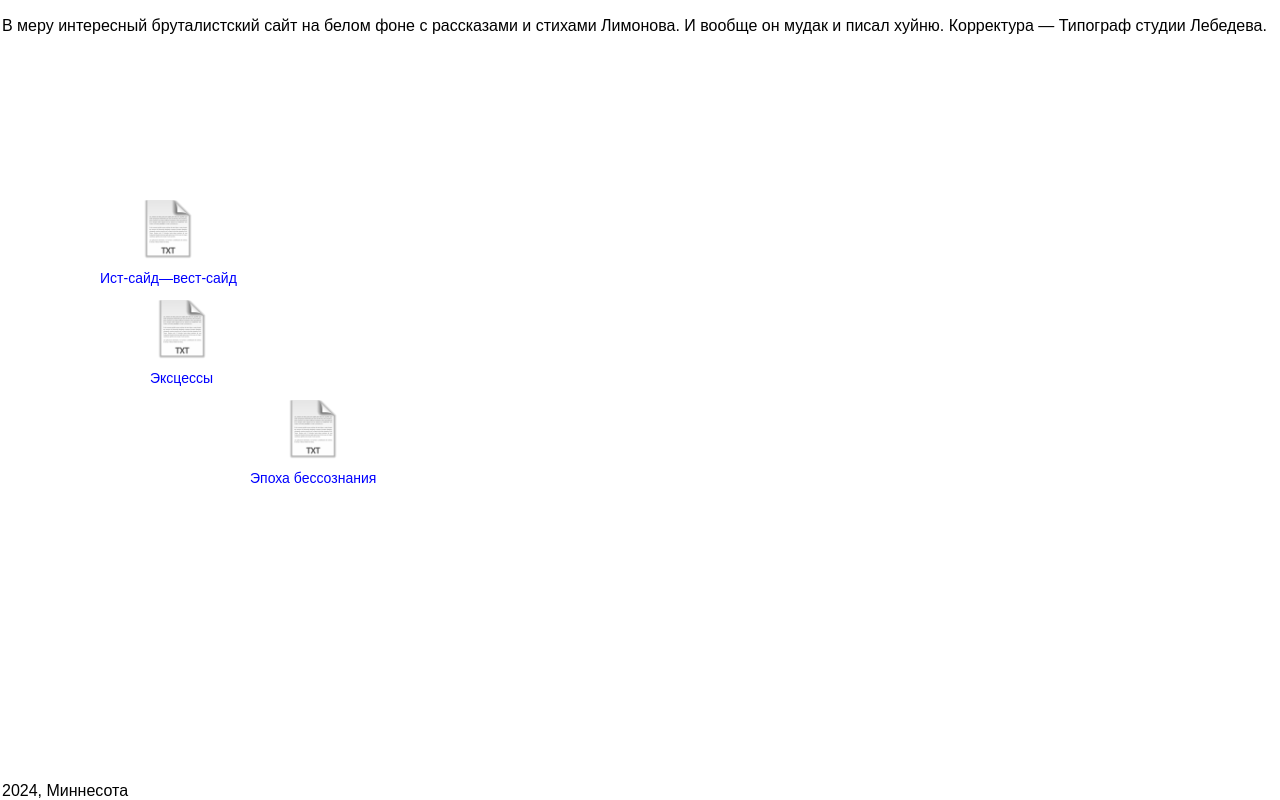
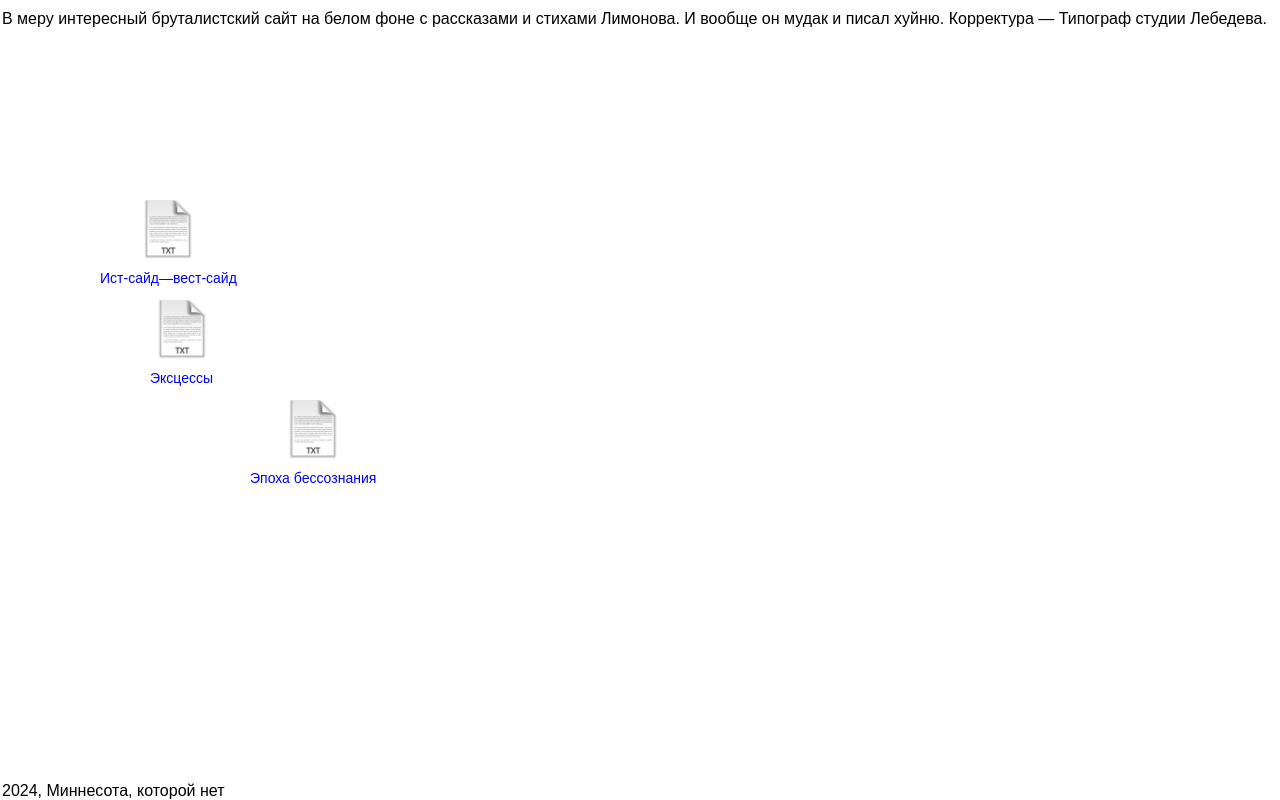
Before and after one commit to rei-sybau/limovon.web, a plain HTML site: page index.html in a window 1280 px wide. Drawn offline with Linux system fonts and the light colour scheme.

Commit message:
Update index.html

```diff
--- a/index.html
+++ b/index.html
@@ -13,7 +13,7 @@
         }
         .title {
             position: absolute;
-            top: 1px;
+            top: -6px;
             left: 2px;
             font-size: 16px;
             color: black; /* Change title color as desired */
@@ -53,7 +53,7 @@
 </head>
 <body>
     <div class="title"><p>В&nbsp;меру интересный бруталистский сайт на&nbsp;белом фоне с&nbsp;рассказами и&nbsp;стихами Лимонова. И&nbsp;вообще он&nbsp;мудак и&nbsp;писал хуйню. Корректура&nbsp;&mdash; Типограф студии Лебедева.<p/></div>
-    <div class="year">2024, Миннесота</div>
+    <div class="year">2024, Миннесота, которой нет</div>
 
     <div class="group" id="draggable1" style="top: 200px; left: 100px;">
         <div class="image"></div>
```
